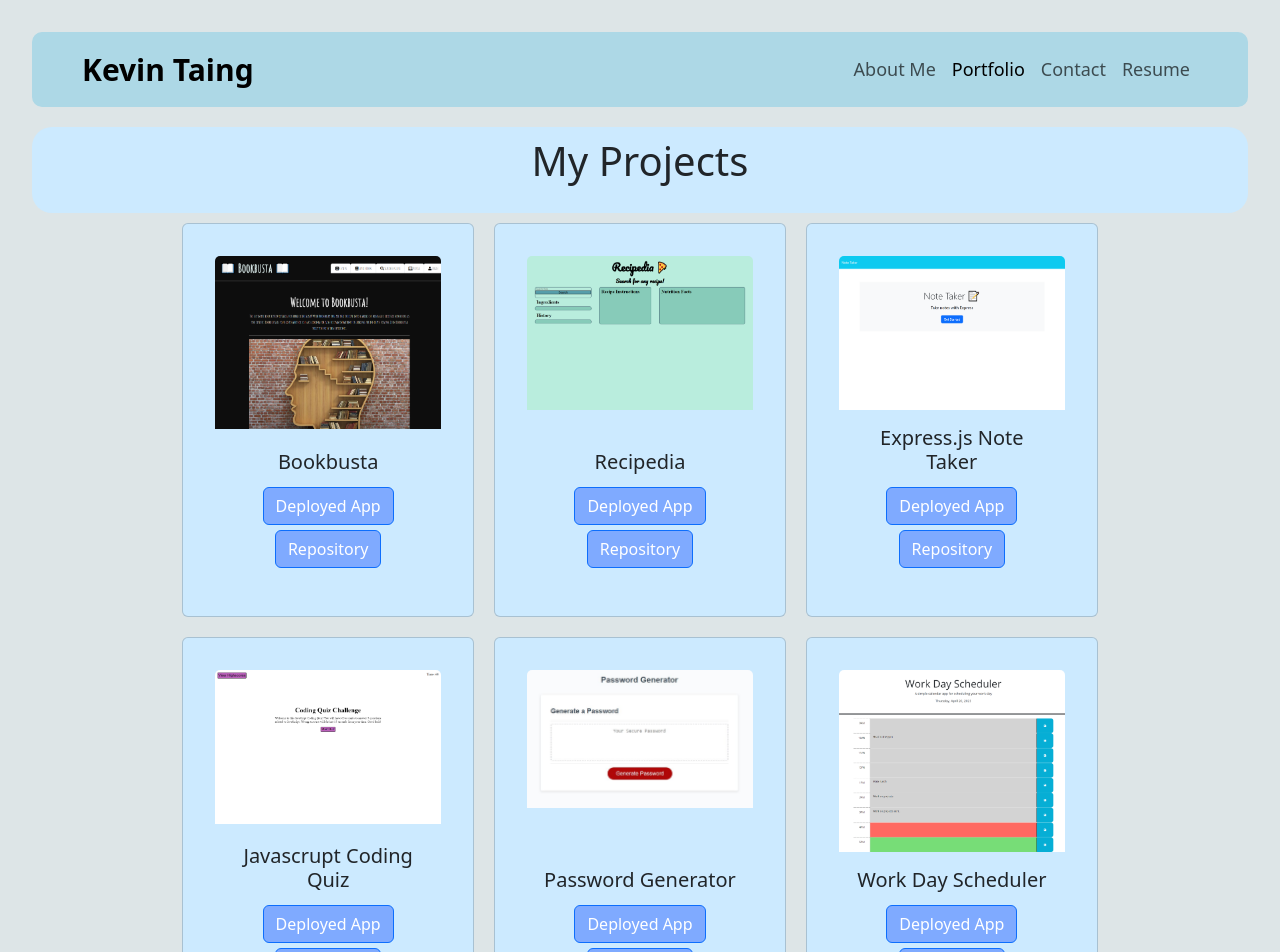
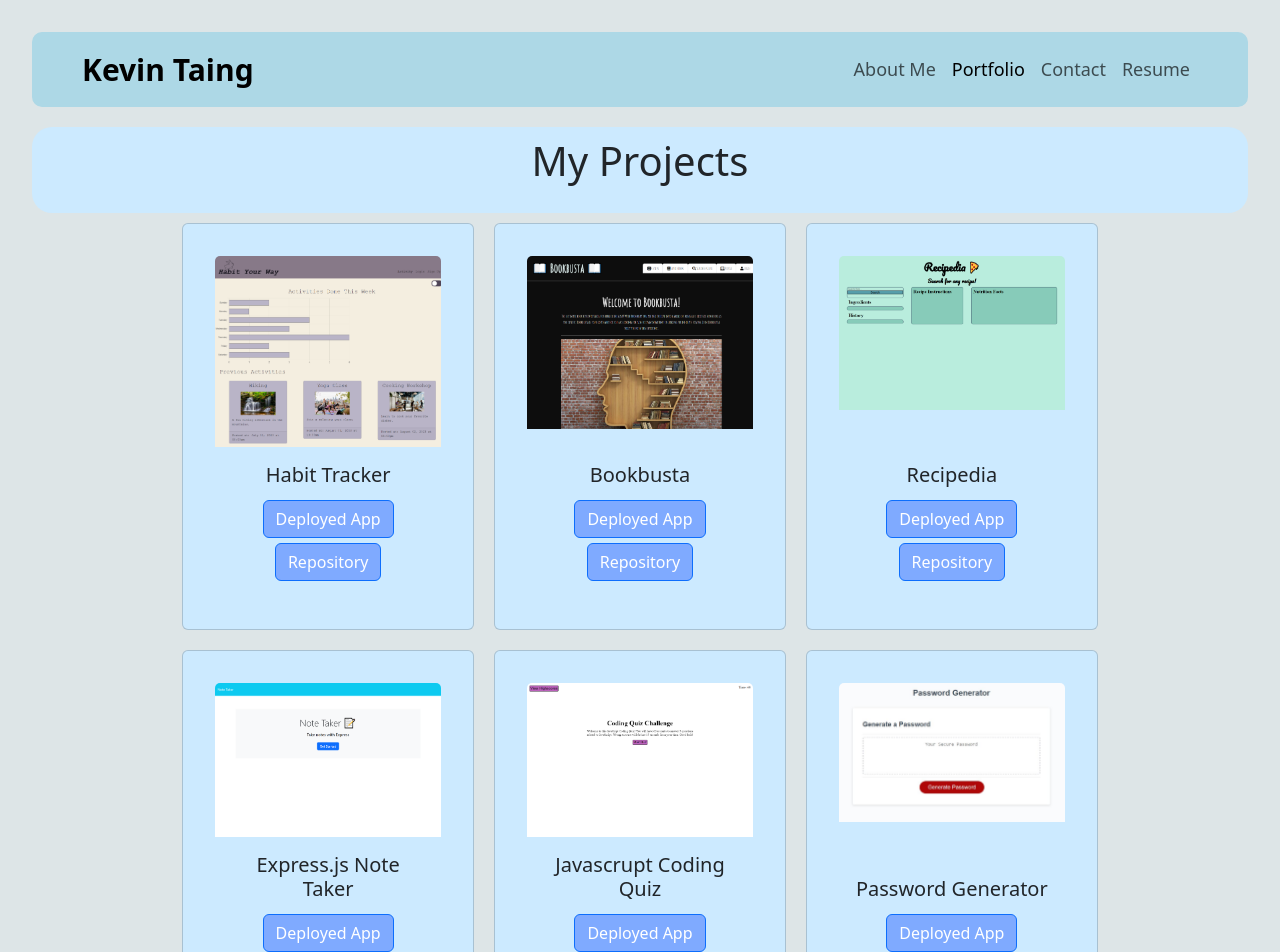
Before and after one commit to Soleiles/react_portfolio, a React (Vite) app: page /portfolio in a window 1280 px wide. Shown: the top 952 px of the page. Built offline with nearby package versions, Linux system fonts and the light colour scheme.

Commit message:
added project 3 to portfolio

```diff
--- a/src/components/Project.jsx
+++ b/src/components/Project.jsx
@@ -1,5 +1,6 @@
 import React from 'react';
 import ProjectCard from './ProjectCard';
+import HabitYourWay from "../assets/images/habit-your-way.png";
 import Bookbusta from "../assets/images/bookbusta.png";
 import Recipedia from "../assets/images/recipedia.png";
 import NoteTaker from "../assets/images/expressjs-note-taker.png";
@@ -11,45 +12,45 @@ import Scheduler from "../assets/images/work-day-scheduler.png";
 const projects = [
     {
         id: "1",
+        title: "Habit Tracker",
+        image: HabitYourWay,
+        app: "https://habit-your-way-habit-tracker-8b86617a280e.herokuapp.com/",
+        repo: "https://github.com/slmov215/habit-your-way",
+    },
+    {
+        id: "2",
         title: "Bookbusta",
         image: Bookbusta,
         app: "https://bookbusta-950538aa625f.herokuapp.com/",
         repo: "https://github.com/Nneifem/bookbusta",
     },
     {
-        id: "2",
+        id: "3",
         title: "Recipedia",
         image: Recipedia,
         app: "https://ruggerheist.github.io/recipedia/",
         repo: "https://github.com/ruggerheist/recipedia",
     },
     {
-        id: "3",
+        id: "4",
         title: "Express.js Note Taker",
         image: NoteTaker,
         app: "https://express-js-note-taker-project.herokuapp.com/",
         repo: "https://github.com/Soleiles/express.js-note-taker",
     },
     {
-        id: "4",
+        id: "5",
         title: "Javascrupt Coding Quiz",
         image: CodeQuiz,
         app: "https://soleiles.github.io/code-quiz/",
         repo: "https://github.com/Soleiles/code-quiz",
     },
     {
-        id: "5",
+        id: "6",
         title: "Password Generator",
         image: PasswordGen,
         app: "https://soleiles.github.io/Password-Generator/",
         repo: "https://github.com/Soleiles/Password-Generator",
-    },
-    {
-        id: "6",
-        title: "Work Day Scheduler",
-        image: Scheduler,
-        app: "https://soleiles.github.io/Work-Day_Scheduler/",
-        repo: "https://github.com/Soleiles/Work-Day_Scheduler",
     },
 ];
 
```
Also changed, not shown: src/assets/images/habit-your-way.png (added).
